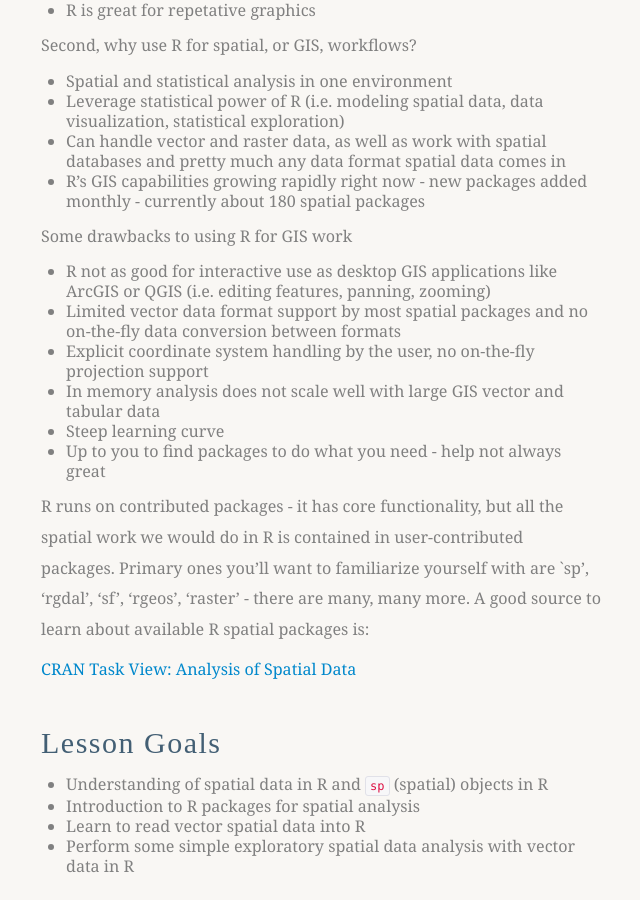
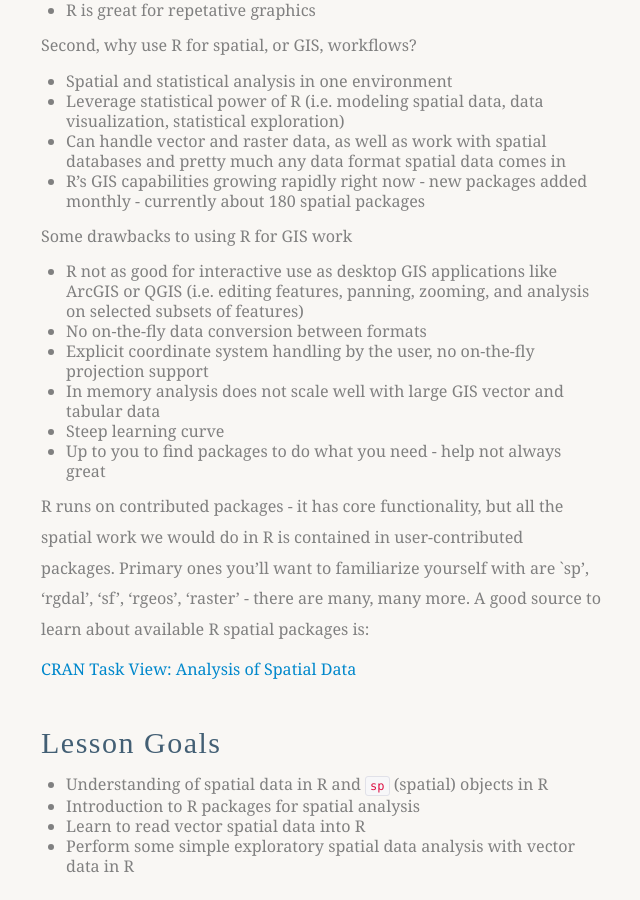
Before and after one commit to mhweber/AWRA_GIS_R_Workshop, a Jekyll site: the page built from _posts/2018-04-22-04-Spatial-Data-In-R-sp.md, in a window 1280 px wide and 900 px high, scrolled down 480 px. Shown: the whole window, without its empty margins (389-1029 px from the left). Built offline with Jekyll 4.4.1, drawn with Linux system fonts in a browser that asks for light colours; nearby versions of some CDN libraries; some web fonts are replaced; library files that are not in the unit come from our copies.

Commit message:
Slight revision based on Steve's comments

```diff
--- a/_posts/2018-04-22-04-Spatial-Data-In-R-sp.md
+++ b/_posts/2018-04-22-04-Spatial-Data-In-R-sp.md
@@ -24,8 +24,8 @@ Second, why use R for spatial, or GIS, workflows?
 
 Some drawbacks to using R for GIS work
 
-- R not as good for interactive use as desktop GIS applications like ArcGIS or QGIS (i.e.  editing features, panning, zooming)
-- Limited vector data format support by most spatial packages and no on-the-fly data conversion between formats
+- R not as good for interactive use as desktop GIS applications like ArcGIS or QGIS (i.e. editing features, panning, zooming, and analysis on selected subsets of features)
+- No on-the-fly data conversion between formats
 - Explicit coordinate system handling by the user, no on-the-fly projection support
 - In memory analysis does not scale well with large GIS vector and tabular data
 - Steep learning curve
```
